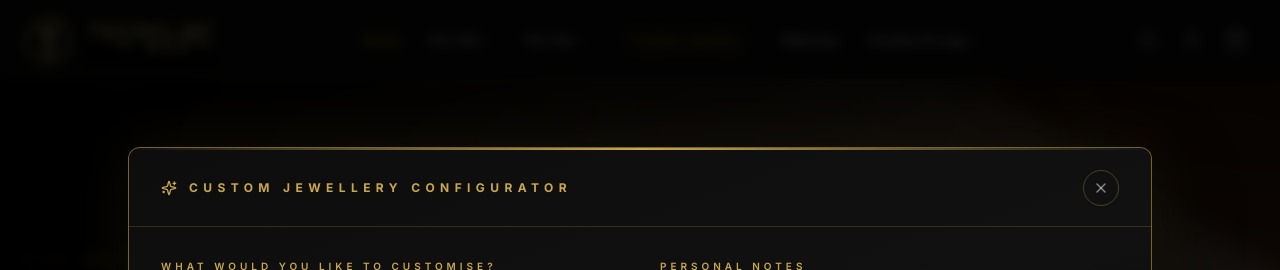
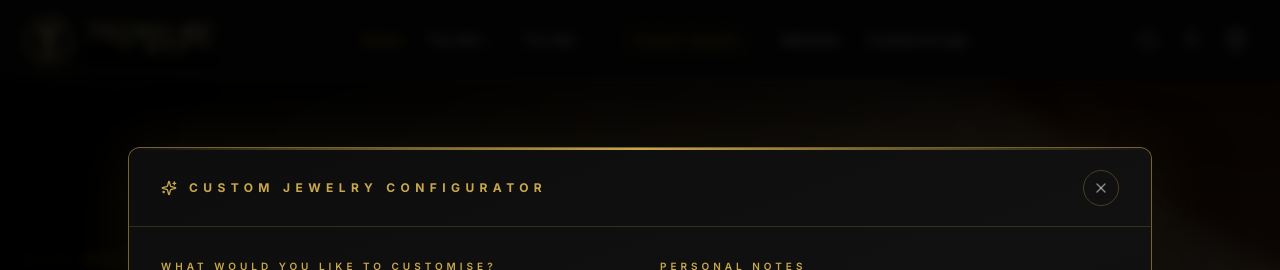
Before and after one commit to rigved2407-arch/remix-of-visual-landing-page-website-template, a React (Vite) app: page / in a window 1280 px wide. Both pictures are taken after a click on the button "Custom Jewelry". Shown: the top 270 px of the page. Built offline with nearby package versions, Linux system fonts and the light colour scheme; the HTML template or start-up script is replaced by a standard one; a web font is replaced by a local one.

Commit message:
Fix typo: Jewellery -> Jewelry in configurator header

```diff
--- a/src/components/tb/JewelryConfiguratorModal.tsx
+++ b/src/components/tb/JewelryConfiguratorModal.tsx
@@ -152,7 +152,7 @@ export function JewelryConfiguratorModal() {
                     className="text-xs uppercase tracking-[0.45em] font-bold"
                     style={{ color: GOLD }}
                   >
-                    Custom Jewellery Configurator
+                    Custom Jewelry Configurator
                   </span>
                 </div>
                 <button
```
